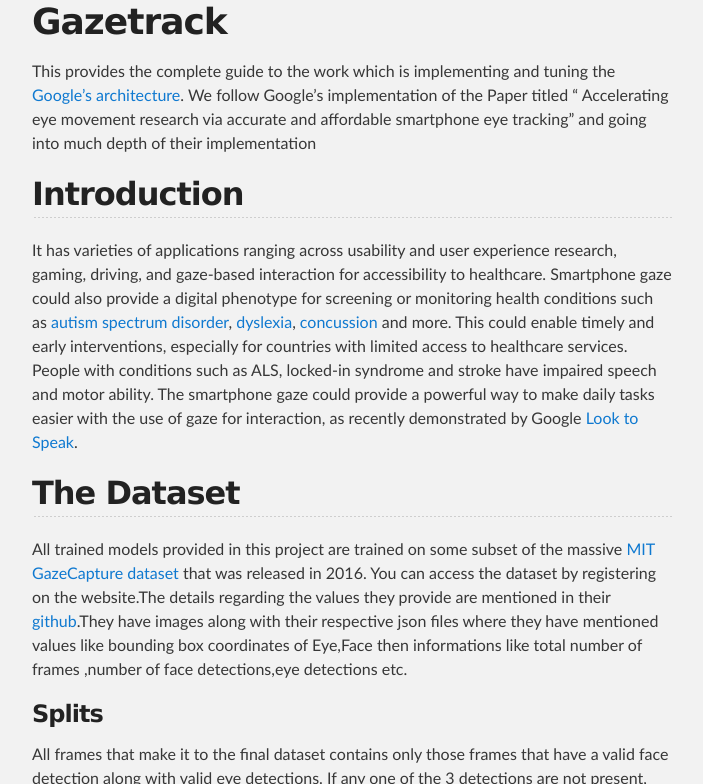
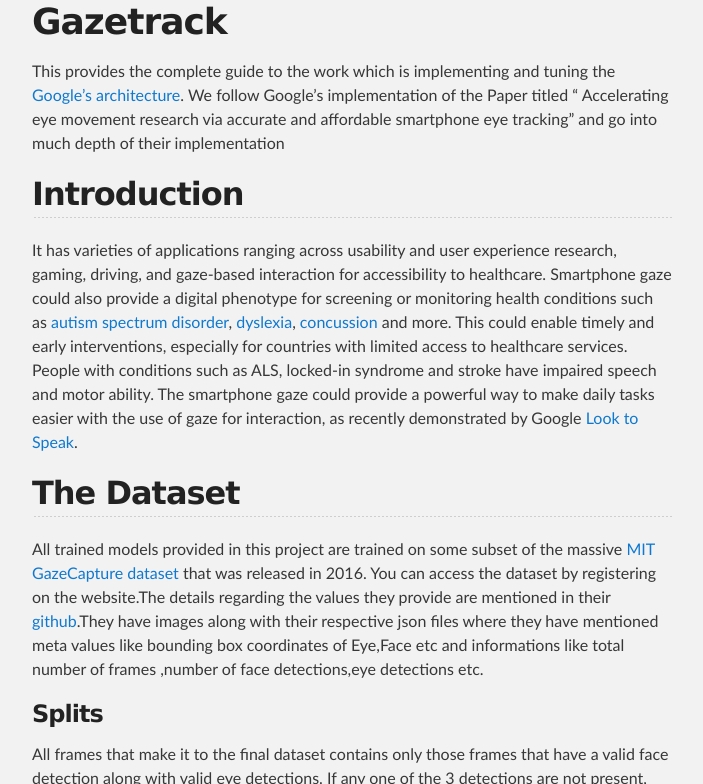
Before and after one commit to Abhinavvenkatadri/Eye-tracking-GSoC, a Jekyll site: the page built from docs/index.md, in a window 1280 px wide and 1400 px high. Shown: the part 616-1400 px from the top of the window, without its empty margins (288-991 px from the left). Built offline with Jekyll 4.4.1, drawn with Linux system fonts in a browser that asks for light colours; some of the changed text lies outside the part shown.

Commit message:
Update index.md

````diff
--- a/docs/index.md
+++ b/docs/index.md
@@ -6,7 +6,7 @@
 
 # Gazetrack
 
-This provides the complete guide to the work which is implementing and tuning the [Google's architecture](https://research.google/pubs/pub49585/). We follow Google’s implementation of the Paper titled “ Accelerating eye movement research via accurate and affordable smartphone eye tracking” and going into much depth of their implementation
+This provides the complete guide to the work which is implementing and tuning the [Google's architecture](https://research.google/pubs/pub49585/). We follow Google’s implementation of the Paper titled “ Accelerating eye movement research via accurate and affordable smartphone eye tracking” and go into much depth of their implementation
 
 ## Introduction
 
@@ -14,7 +14,7 @@
 
 ## The Dataset
 
-All trained models provided in this project are trained on some subset of the massive [MIT GazeCapture dataset](https://gazecapture.csail.mit.edu/index.php) that was released in 2016. You can access the dataset by registering on the website.The details regarding the values they provide are mentioned in their [github](https://github.com/CSAILVision/GazeCapture).They have images along with their respective json files where they have mentioned values like bounding box coordinates of Eye,Face then informations like total number of frames ,number of face detections,eye detections etc.
+All trained models provided in this project are trained on some subset of the massive [MIT GazeCapture dataset](https://gazecapture.csail.mit.edu/index.php) that was released in 2016. You can access the dataset by registering on the website.The details regarding the values they provide are mentioned in their [github](https://github.com/CSAILVision/GazeCapture).They have images along with their respective json files where they have mentioned meta values like bounding box coordinates of Eye,Face etc and informations like total number of frames ,number of face detections,eye detections etc.
 
 ### Splits
 
@@ -81,7 +81,7 @@
 
 There were two changes that were made to the previous model after going through google's implementation.
 
-1. Epsilon Value- The default value of epsilon in Tensorflow is 0.001.The previous year’s model was trained on Pytorch using its default value which is epsilon = 10^-5.This was one of the changes that was made to the model
+1. Epsilon Value- The default value of epsilon in Tensorflow is 0.001.The previous year’s model was trained on Pytorch using its default value which is epsilon = 10^-5.This was one of the changes that was made to the model.
 
 ```python
 nn.BatchNorm2d('fill according to layer', momentum=0.9,eps=0.001)
@@ -98,21 +98,14 @@
 scheduler = StepLR(optimizer, step_size = 8000, gamma=0.64,verbose=True)
 
 ```
-3. Mean Euclidean Distance(MED) which are used to test the model is defined as :
+Previous implementation of optimizer was modified to  StepLR with parameters step_size as 8000 and gamma as 0.64
 
-```python
-def euc(a, b):
-    return np.sqrt(np.sum(np.square(a - b), axis=1))
-
-```
-
-Previous implementation of optimizer was modified to  StepLR with parameters step_size as 8000 and gamma as 0.64
 
 ## The Network
 
 We reproduce the network as provided in the [Google paper](https://www.nature.com/articles/s41467-020-18360-5) and the supplementary information.
 
-The figure below shows the network architecture[2]().
+The figure below shows the [network architecture](https://www.nature.com/articles/s41467-020-18360-5).
 ![image](https://user-images.githubusercontent.com/52126773/189526818-4a94d07a-3067-4263-9279-fb89333214e2.png)
 
 
@@ -155,6 +148,14 @@
 This is simiar to what Google have mentioned in their [supplementary](https://static-content.springer.com/esm/art%3A10.1038%2Fs41467-020-18360-5/MediaObjects/41467_2020_18360_MOESM1_ESM.pdf)
 
 The Multioutput regressor's epsilon value was sweeped between 0.01 and 1000 to find the optimum value. For fitting the SVR the test set is first randomly divided into 70:30 ratio. We then consider [3 fold cv](https://github.com/Abhinavvenkatadri/Eye-tracking-GSoC/blob/main/SVR_Sweep/SVR_Sweep_cv3.ipynb) and [5 fold cv](https://github.com/Abhinavvenkatadri/Eye-tracking-GSoC/blob/main/SVR_Sweep/SVR_Sweep_cv5.ipynb) while doing the grid search. Using this once the best parameter is obtained the results are obtained on the 30% of the data.
+
+Mean Euclidean Distance(MED) is used to test the model and is defined as :
+
+```python
+def euc(a, b):
+    return np.sqrt(np.sum(np.square(a - b), axis=1))
+
+```
 
 The below results are obtained using this **year’s model** on the **MIT split** as mentioned in the previous section:
 
````
